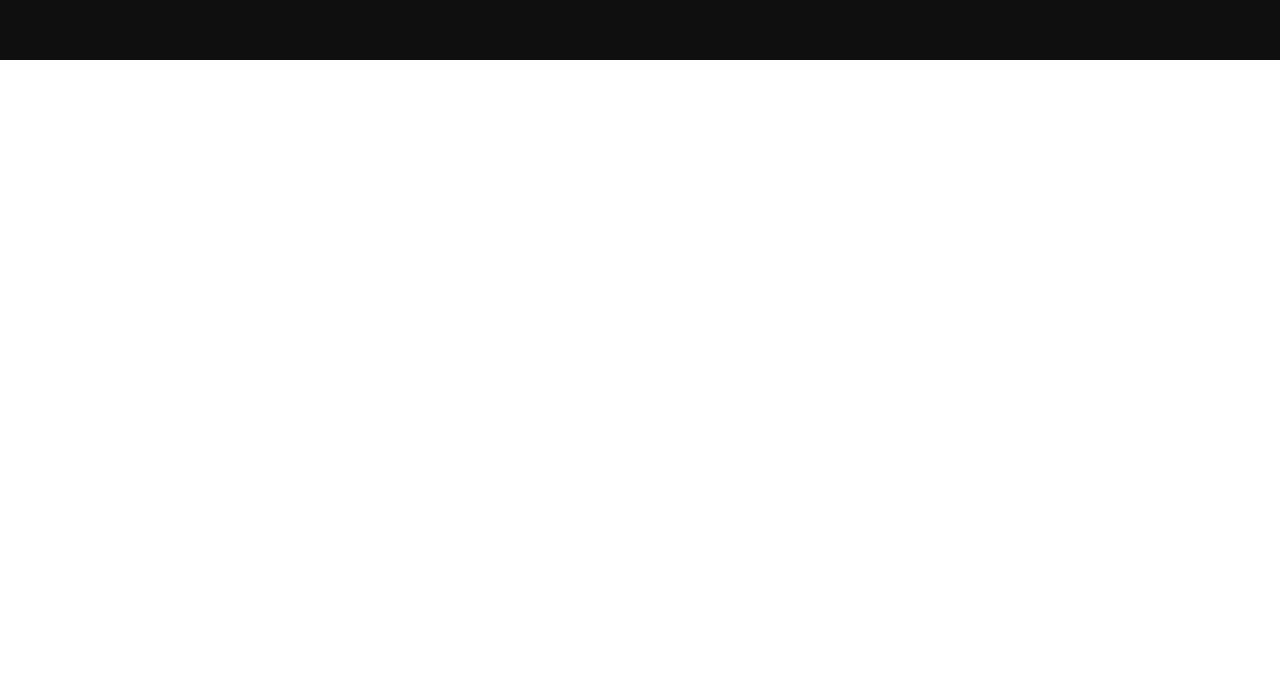
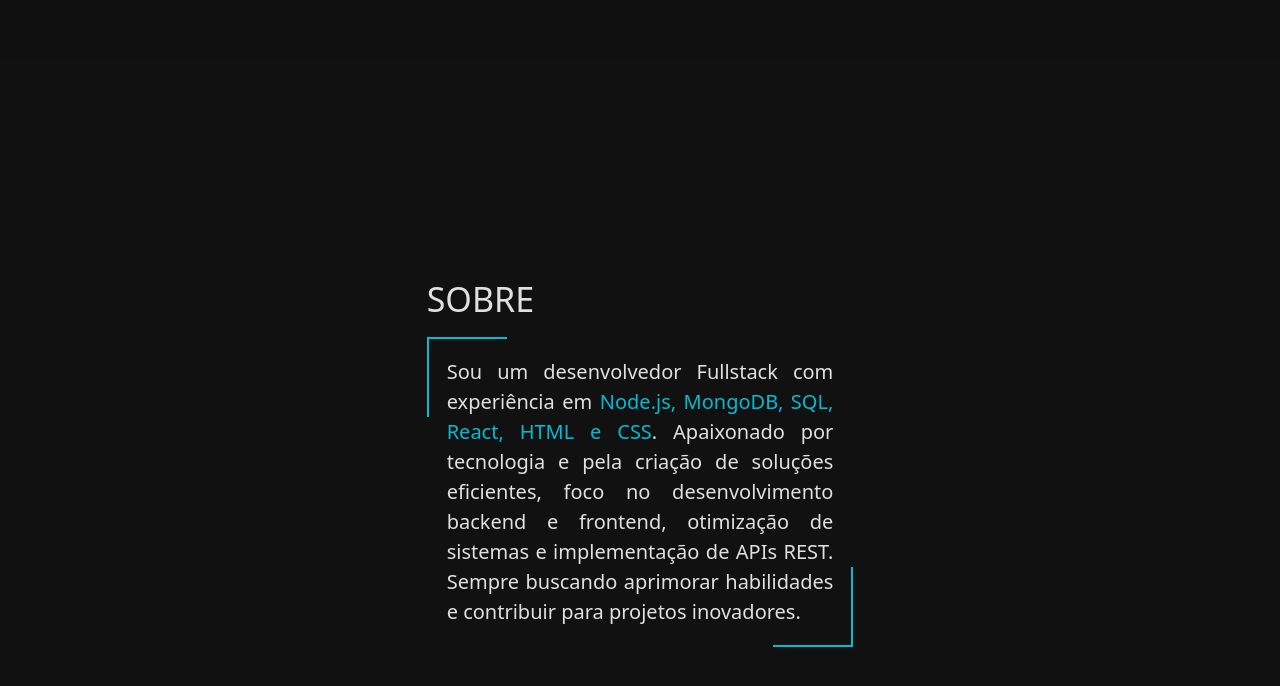
Before and after one commit to andreywilmsen/Portfolio-Andrey-Wilmsen, a Next.js app: page / in a window 1280 px wide. Shown: the part 796-1482 px from the top of the page. Before the commit the page ends 856 px from the top, so only its background shows below. Built offline with nearby package versions, Linux system fonts and the light colour scheme.

Commit message:
seção sobre versão 1 conclusa

```diff
--- a/src/app/components/About.tsx
+++ /dev/null
@@ -1,15 +0,0 @@
-"use client"
-
-export default function About() {
-
-    return (
-        <section className="bg-section-secondary flex flex-col justify-center items-center w-full min-h-screen">
-            <div className="w-5/6 md:w-2/3 lg:w-3/6 xl:w-2/6">
-                <h1 className="text-secondary mx-2 my-3 text-3xl lg:text-4xl font-medium" >SOBRE</h1>
-                <div className="w-full px-2 text-justify my-3">
-                    <p className="text-secondary font-normal md:text-2xl">Sou um desenvolvedor Fullstack com experiência em <span className="text-highlight">Node.js, MongoDB, SQL, React, HTML e CSS</span>. Apaixonado por tecnologia e pela criação de soluções eficientes, foco no desenvolvimento backend e frontend, otimização de sistemas e implementação de APIs REST. Sempre buscando aprimorar habilidades e contribuir para projetos inovadores.</p>
-                </div>
-            </div>
-        </section>
-    )
-}
--- /dev/null
+++ b/src/app/components/About/About.tsx
@@ -0,0 +1,20 @@
+"use client"
+
+import AboutBorder from "../About/AboutBorder"
+import AboutParagraph from "../About/AboutParagraph"
+import AboutTitle from "../About/AboutTitle"
+
+export default function About() {
+    return (
+        <section className="bg-section-secondary flex flex-col justify-center items-center w-full min-h-screen">
+            <div className="w-5/6 md:w-2/3 lg:w-3/6 xl:w-2/6">
+                <AboutTitle />
+                <div className="relative w-full px-5 py-5 text-justify my-3">
+                    <AboutBorder left />
+                    <AboutBorder right />
+                    <AboutParagraph />
+                </div>
+            </div>
+        </section>
+    )
+}
--- /dev/null
+++ b/src/app/components/About/AboutBorder.tsx
@@ -0,0 +1,12 @@
+"use client"
+
+interface BorderProps {
+    left?: boolean;
+    right?: boolean;
+}
+
+export default function AboutBorder({ left, right }: BorderProps) {
+    return (
+        <span className={`absolute ${left && "bottom-0 right-0"} ${right && "top-0 left-0"} w-20 h-20 ${left && "border-b-2 border-r-2"} ${right && "border-t-2 border-l-2"} border-highlight`}></span>
+    )
+}
--- /dev/null
+++ b/src/app/components/About/AboutParagraph.tsx
@@ -0,0 +1,9 @@
+"use client"
+
+export default function AboutParagraph() {
+    return (
+        <p className="text-secondary font-normal text-[14px] md:text-[20px]">
+            Sou um desenvolvedor Fullstack com experiência em <span className="text-highlight">Node.js, MongoDB, SQL, React, HTML e CSS</span>. Apaixonado por tecnologia e pela criação de soluções eficientes, foco no desenvolvimento backend e frontend, otimização de sistemas e implementação de APIs REST. Sempre buscando aprimorar habilidades e contribuir para projetos inovadores.
+        </p>
+    )
+}
--- /dev/null
+++ b/src/app/components/About/AboutTitle.tsx
@@ -0,0 +1,7 @@
+"use client"
+
+export default function AboutTitle() {
+    return (
+        <h1 className="text-secondary my-3 text-[32px] md:text-[34px] font-medium">SOBRE</h1>
+    )
+}
--- a/src/app/components/Menu.tsx
+++ b/src/app/components/Header/Menu.tsx
@@ -1,9 +1,9 @@
 "use client"
 
 import { useState } from "react"
-import Hamburguer from "./Hamburguer"
-import MenuItems from "./MenuItems"
-import Logo from "./Logo";
+import Hamburguer from "../Hamburguer"
+import MenuItems from "../Header/MenuItems"
+import Logo from "../Logo";
 
 interface HeaderProps {
     items: string[];
--- a/src/app/components/Hero.tsx
+++ b/src/app/components/Hero/Hero.tsx
@@ -1,8 +1,8 @@
 "use client"
 
-import Button from "./Button";
-import TitleHero from "./TitleHero";
-import CaptionHero from "./CaptionHero";
+import Button from "../Button";
+import TitleHero from "../Hero/TitleHero";
+import CaptionHero from "../Hero/CaptionHero";
 
 export default function Hero() {
 
--- a/src/app/page.tsx
+++ b/src/app/page.tsx
@@ -1,11 +1,14 @@
-import Menu from "./components/Menu";
-import Hero from "./components/Hero";
+import Menu from "./components/Header/Menu";
+import Hero from "./components/Hero/Hero";
+import About from "./components/About/About";
+
 
 export default function Home() {
   return (
     <div>
       <Menu items={["Home", "Sobre", "Repositório"]} />
-      <Hero/>
+      <Hero />
+      <About />
     </div>
   );
 }
```
Also changed, not shown: src/app/components/Header/MenuItems.tsx (renamed from src/app/components/MenuItems.tsx), src/app/components/Hero/CaptionHero.tsx (renamed from src/app/components/CaptionHero.tsx), src/app/components/Hero/TitleHero.tsx (renamed from src/app/components/TitleHero.tsx).
